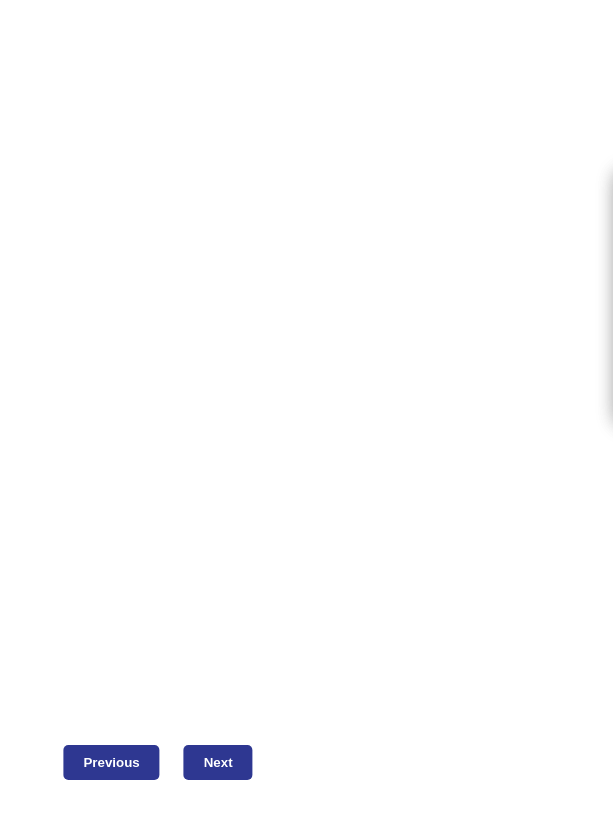
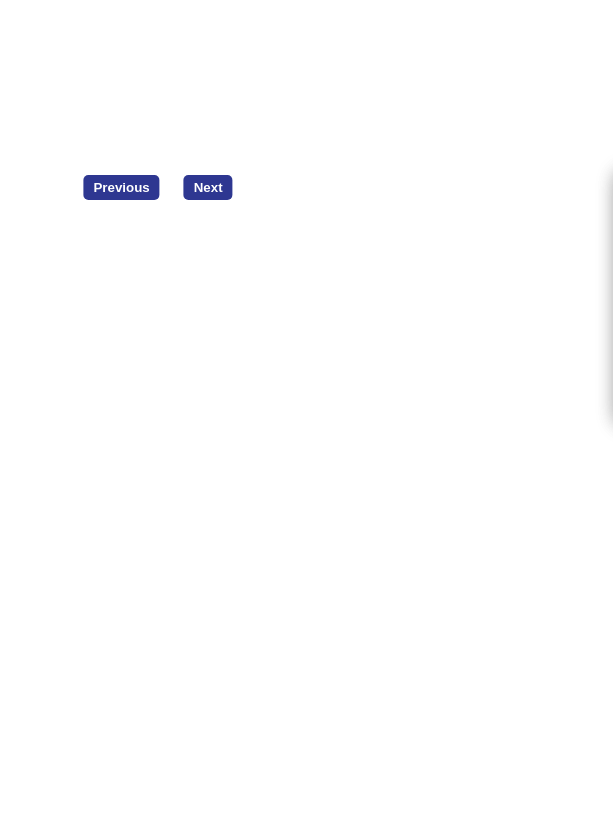
Before and after one commit to prajwalnr97/Flipbook-25, a plain HTML site: page index.html in a window 1280 px wide. Shown: the top 818 px of the page, 482-1095 px from the left. Drawn offline with nearby package versions, Linux system fonts and the light colour scheme.

Commit message:
Update index.html

```diff
--- a/index.html
+++ b/index.html
@@ -18,14 +18,14 @@
 		/* Optional: Style for navigation buttons */
 		#nav-buttons {
 			position: fixed;
-			bottom: 20px;
+			bottom: 600px;
 			left: 50%;
 			transform: translateX(-50%);
 			z-index: 10;
 		}
 
 		#nav-buttons button {
-			padding: 10px 20px;
+			padding: 5px 10px;
 			margin: 0 10px;
 			background-color: #2e3791;
 			color: #fff;
@@ -33,6 +33,10 @@
 			border-radius: 5px;
 			cursor: pointer;
 			font-weight: bold;
+		}
+
+		#nav-buttons button:hover {
+			background-color: #444;
 		}
 
 		#nav-buttons button:hover {
```
